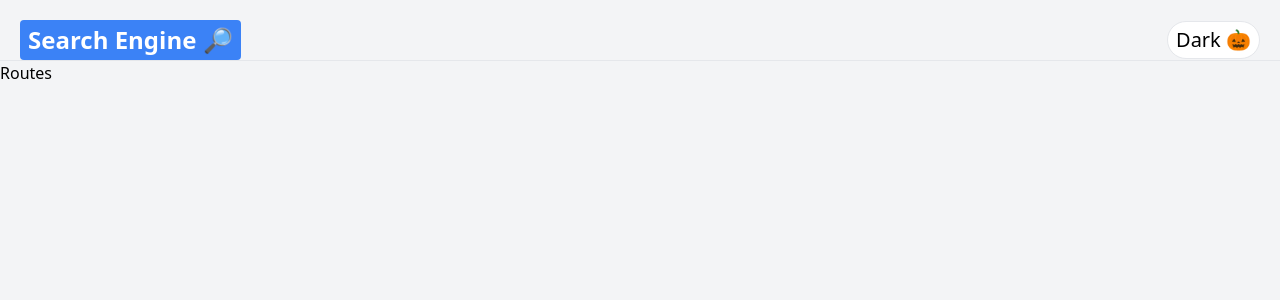
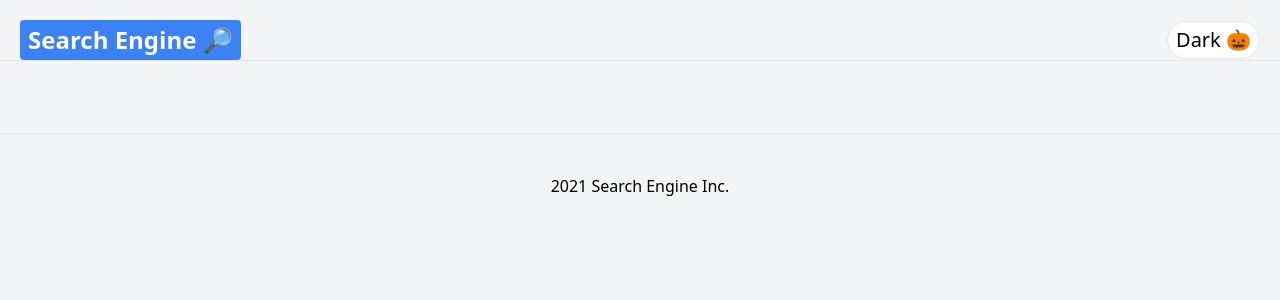
Before and after one commit to sagasu/search-engine, a React (Create React App) app: page /search in a window 1280 px wide. Shown: the top 300 px of the page. Built offline with nearby package versions, Linux system fonts and the light colour scheme.

Commit message:
introducing more components

```diff
--- a/src/components/Footer.jsx
+++ b/src/components/Footer.jsx
@@ -2,8 +2,8 @@ import React from 'react'
 
 export const Footer = () => {
     return (
-        <div>
-
+        <div className="text-center p-10 mt-10 border-t dark:border-gray-700 border-gray-200">
+            <h1>2021 Search Engine Inc.</h1>
         </div>
     )
 }
--- a/src/components/Navbar.jsx
+++ b/src/components/Navbar.jsx
@@ -1,6 +1,6 @@
 import React from 'react'
 import {Link} from 'react-router-dom';
-
+import {Search} from './Search';
 
 
 export const Navbar = ({darkTheme, setDarkTheme}) => {
@@ -16,6 +16,7 @@ export const Navbar = ({darkTheme, setDarkTheme}) => {
                     {darkTheme ? 'Light 💡' : 'Dark 🎃'}
                 </button>
             </div>
+            <Search />
         </div>
     )
 }
--- /dev/null
+++ b/src/components/Results.jsx
@@ -0,0 +1,9 @@
+import React from 'react'
+
+export const Results = () => {
+    return (
+        <div>
+
+        </div>
+    )
+}
--- a/src/components/Routes.jsx
+++ b/src/components/Routes.jsx
@@ -1,9 +1,18 @@
 import React from 'react'
+import {Switch, Route, Redirect} from 'react-router-dom';
+import { Results } from './Results';
 
 export const Routes = () => {
     return (
-        <div>
-            <h1>Routes</h1>
+        <div className="p-4">
+            <Switch>
+                <Route exact path="/">
+                    <Redirect to="/search" />
+                </Route>
+                <Route path={['/search', '/images', '/images', '/videos']}>
+                    <Results />
+                </Route>
+            </Switch>
         </div>
     )
 }
--- /dev/null
+++ b/src/components/Search.jsx
@@ -0,0 +1,9 @@
+import React from 'react'
+
+export const Search = () => {
+    return (
+        <div>
+
+        </div>
+    )
+}
```
